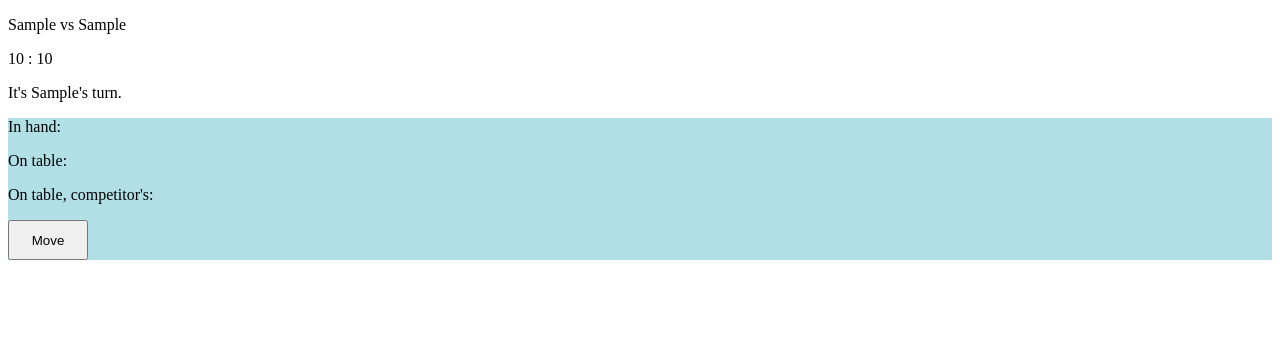
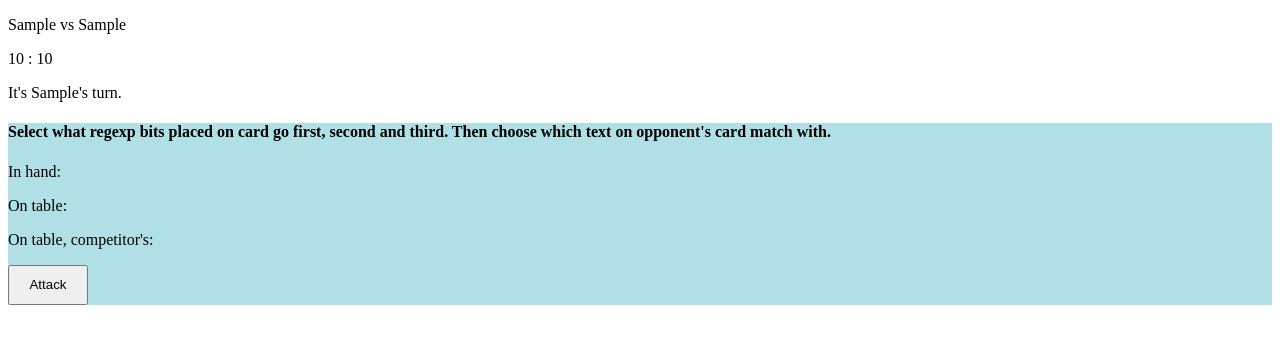
Before and after one commit to Chocimier/regame, a Django app: page /match/1 in a window 1280 px wide. Shown: the part 26-370 px from the top of the page. Run offline with Django 3.2, Linux system fonts and the light colour scheme; a user stored in the database is signed in; tables that the repository leaves empty hold one stand-in row (values such as "Sample post").

Commit message:
Dynamic help

```diff
--- a/regame/forms.py
+++ b/regame/forms.py
@@ -32,6 +32,12 @@ class OntoTableForm(forms.Form):
             return [i.tag for i in self['put_card']]
         else:
             return defaultdict(lambda: None)
+
+    def header(self):
+        return "Select card in hand and put it onto table."
+
+    def submittext(self):
+        return "Put"
 
 
 class AttackForm(forms.Form):
@@ -69,6 +75,12 @@ class AttackForm(forms.Form):
         else:
             return defaultdict(lambda: None)
 
+    def header(self):
+        return "Select what regexp bits placed on card go first, second and third. Then choose which text on opponent's card match with."
+
+    def submittext(self):
+        return "Attack"
+
 class HideForm(forms.ModelForm):
     class Meta:
         model = UserProfile
--- a/regame/templates/regame/match.html
+++ b/regame/templates/regame/match.html
@@ -25,6 +25,9 @@
 {% endif %}
 
 <form method="post" action="{{ actionurl }}" class="{% if player == match.current %}active{% endif %}">
+{% if form.header %}
+<h4>{{ form.header }}</h4>
+{% endif %}
 {% csrf_token %}
 {{ form.action }}
 <div>
@@ -65,7 +68,7 @@
 </div>
 
 {%if actionurl %}
-<input type="submit" value="Move" />
+<input type="submit" value="{{ form.submittext | default_if_none:"Move" }}" />
 {% endif %}
 
 {% if yourremovedcard or competitorsremovedcard %}
```
